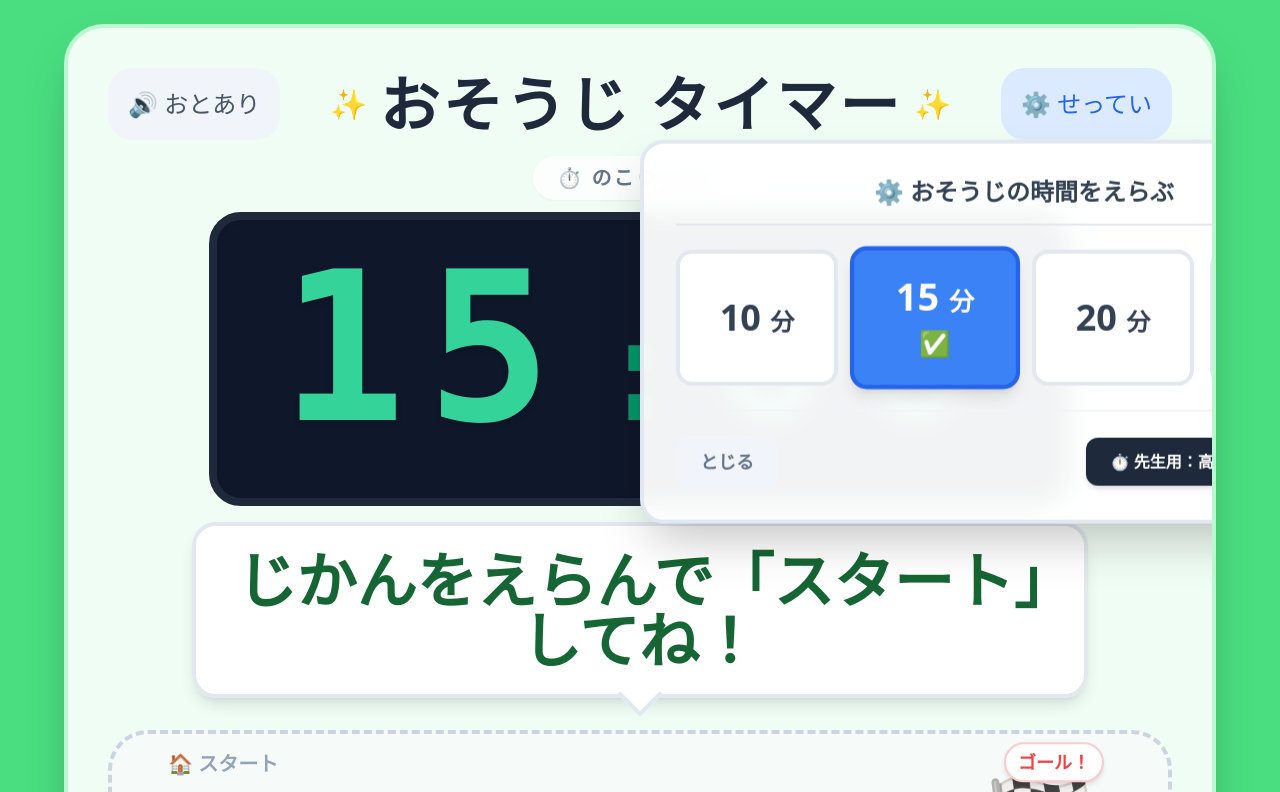
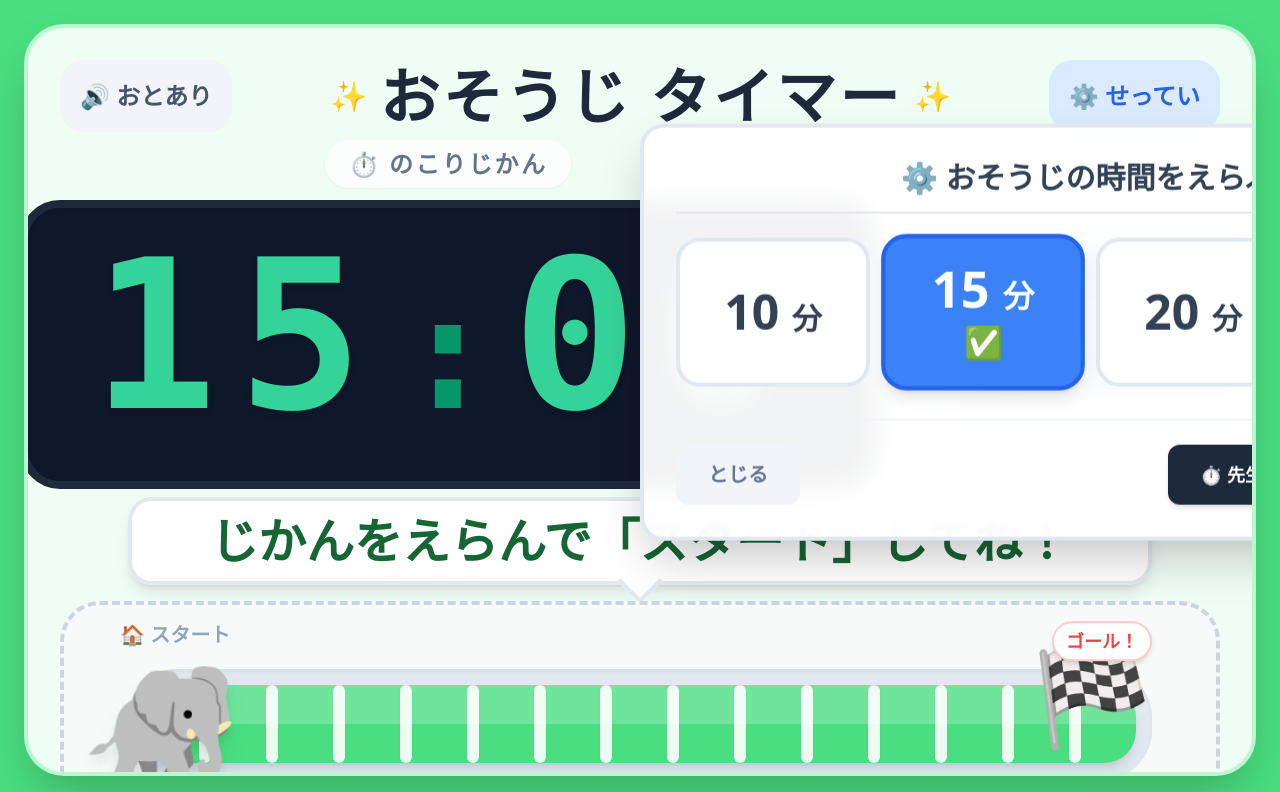
Before and after one commit to y05247743-svg/cleaning-timer, a plain HTML site: page index.html in a window 1280 px wide. Both pictures are taken after a click on the button "⚙️ せってい". Shown: the top 792 px of the page. Drawn offline with nearby package versions, Linux system fonts and the light colour scheme.

Commit message:
Update index.html

```diff
--- a/index.html
+++ b/index.html
@@ -2,10 +2,12 @@
 <html lang="ja">
 <head>
   <meta charset="UTF-8">
-  <meta name="viewport" content="width=device-width, initial-scale=1.0">
+  <!-- iPadでのピンチズームやダブルタップズームを防止し、アプリのように固定する設定 -->
+  <meta name="viewport" content="width=device-width, initial-scale=1.0, maximum-scale=1.0, user-scalable=no">
   <title>おそうじタイマー</title>
   <script src="https://cdn.tailwindcss.com"></script>
   <style>
+    /* アニメーション設定 */
     @keyframes wiggle {
       0%, 100% { transform: rotate(-5deg) translateY(-60%); }
       50% { transform: rotate(5deg) translateY(-70%); }
@@ -18,29 +20,27 @@
       0%, 100% { background-color: #ffffff; }
       50% { background-color: #ef4444; }
     }
-    .animate-wiggle {
-      animation: wiggle 0.5s ease-in-out infinite;
-    }
-    .animate-float {
-      animation: float 3s ease-in-out infinite;
-    }
-    .animate-danger-flash {
-      animation: dangerFlash 2s ease-in-out infinite;
-    }
+    .animate-wiggle { animation: wiggle 0.5s ease-in-out infinite; }
+    .animate-float { animation: float 3s ease-in-out infinite; }
+    .animate-danger-flash { animation: dangerFlash 2s ease-in-out infinite; }
+
+    /* タッチ操作の最適化 */
+    button { touch-action: manipulation; }
   </style>
 </head>
-<body>
-  <div id="app-container" class="min-h-screen transition-colors duration-500 p-4 md:p-6 flex flex-col items-center justify-center font-sans">
+<body class="h-screen w-screen overflow-hidden select-none bg-slate-100 font-sans">
 
-    <!-- メインコンテナ -->
-    <div id="main-card" class="w-full max-w-6xl flex-grow flex flex-col justify-between rounded-[2.5rem] shadow-2xl p-6 md:p-10 border-4 relative overflow-hidden transition-colors duration-500">
+  <div id="app-container" class="h-full w-full transition-colors duration-500 p-4 md:p-6 flex flex-col">
 
-      <!-- 終了時のエフェクト -->
+    <!-- メインカード（画面いっぱいに広がる） -->
+    <div id="main-card" class="h-full w-full flex flex-col justify-between rounded-[2.5rem] shadow-2xl p-6 md:p-8 border-4 relative overflow-hidden transition-colors duration-500">
+
+      <!-- 終了時のフラッシュエフェクト -->
       <div id="finish-overlay" class="absolute inset-0 bg-yellow-100/40 pointer-events-none flex items-center justify-center animate-pulse z-0 hidden"></div>
 
-      <!-- ヘッダーエリア -->
+      <!-- [上部] ヘッダーエリア -->
       <div class="w-full flex justify-between items-center z-10 shrink-0">
-        <button id="btn-sound" class="p-4 md:p-5 bg-slate-100 hover:bg-slate-200 rounded-2xl md:rounded-3xl transition-all text-slate-600 active:scale-95 text-2xl">
+        <button id="btn-sound" class="p-3 md:p-5 bg-slate-100 hover:bg-slate-200 rounded-2xl md:rounded-3xl transition-all text-slate-600 active:scale-95 text-xl md:text-2xl font-bold">
           🔊 おとあり
         </button>
 
@@ -50,109 +50,118 @@
           <span class="text-3xl animate-pulse hidden md:block">✨</span>
         </div>
 
-        <button id="btn-settings" class="p-4 md:p-5 rounded-2xl md:rounded-3xl transition-all active:scale-95 text-2xl bg-slate-100 hover:bg-slate-200 text-slate-600">
+        <button id="btn-settings" class="p-3 md:p-5 rounded-2xl md:rounded-3xl transition-all active:scale-95 text-xl md:text-2xl font-bold bg-slate-100 hover:bg-slate-200 text-slate-600">
           ⚙️ せってい
         </button>
       </div>
 
       <!-- 設定パネル（オーバーレイ表示） -->
-      <div id="settings-modal" class="hidden absolute top-28 left-1/2 transform -translate-x-1/2 w-[90%] max-w-3xl p-8 bg-white/95 backdrop-blur-md rounded-3xl shadow-2xl border-4 border-slate-200 z-50 animate-float">
+      <div id="settings-modal" class="hidden absolute top-24 left-1/2 transform -translate-x-1/2 w-[90%] max-w-4xl p-8 bg-white/95 backdrop-blur-md rounded-3xl shadow-2xl border-4 border-slate-200 z-50 animate-float">
         <div class="flex items-center gap-2 border-b-2 pb-4 mb-6 w-full justify-center">
-          <span class="font-black text-slate-700 text-2xl">⚙️ おそうじの時間をえらぶ</span>
+          <span class="font-black text-slate-700 text-3xl">⚙️ おそうじの時間をえらぶ</span>
         </div>
-        <div id="duration-buttons" class="grid grid-cols-2 md:grid-cols-4 gap-4 w-full mb-6">
+        <div id="duration-buttons" class="grid grid-cols-4 gap-4 w-full mb-8">
           <!-- JSで動的に生成 -->
         </div>
         <div class="border-t-2 border-slate-100 pt-6 flex justify-between items-center">
-          <button id="btn-close-settings" class="text-slate-500 hover:text-slate-700 font-bold text-lg px-6 py-3 bg-slate-100 rounded-xl">
+          <button id="btn-close-settings" class="text-slate-500 hover:text-slate-700 font-bold text-xl px-8 py-4 bg-slate-100 rounded-xl">
             とじる
           </button>
-          <button id="btn-demo" class="inline-flex items-center space-x-2 bg-slate-800 hover:bg-slate-700 text-white px-6 py-3 rounded-xl font-bold transition-all shadow-md">
+          <button id="btn-demo" class="inline-flex items-center space-x-2 bg-slate-800 hover:bg-slate-700 text-white px-8 py-4 rounded-xl font-bold text-lg transition-all shadow-md">
             <span>⏱️ 先生用：高速テスト(100倍速)</span>
           </button>
         </div>
       </div>
 
-      <!-- 巨大デジタルタイマー -->
-      <div class="flex flex-col items-center justify-center flex-grow z-10 py-4">
-        <div class="text-base md:text-xl font-black text-slate-500 uppercase tracking-widest mb-3 flex items-center gap-2 bg-white/80 px-6 py-2 rounded-full shadow-sm">
-          <span>⏱️</span> のこりじかん
+      <!-- [中央] タイマーとコントロールボタン（iPad横画面用に横並び） -->
+      <div class="flex-grow flex flex-row items-center justify-center gap-8 lg:gap-16 w-full py-2 z-10">
+
+        <!-- デジタルタイマー -->
+        <div class="flex flex-col items-center shrink-0">
+          <div class="text-lg md:text-2xl font-black text-slate-500 uppercase tracking-widest mb-3 flex items-center gap-2 bg-white/80 px-6 py-2 rounded-full shadow-sm">
+            <span>⏱️</span> のこりじかん
+          </div>
+          <div id="timer-container" class="bg-slate-900 px-8 lg:px-16 py-4 lg:py-6 rounded-[2.5rem] shadow-inner border-8 border-slate-800 flex items-baseline justify-center font-mono select-none transition-colors duration-300">
+            <span id="timer-m" class="text-[8rem] lg:text-[13rem] font-black tracking-widest leading-none drop-shadow-md">15</span>
+            <span id="timer-colon" class="text-[6rem] lg:text-[10rem] font-black mx-4 pb-6 leading-none">:</span>
+            <span id="timer-s" class="text-[8rem] lg:text-[13rem] font-black tracking-widest leading-none drop-shadow-md">00</span>
+          </div>
         </div>
-        <div id="timer-container" class="bg-slate-900 px-8 md:px-16 py-4 md:py-6 rounded-[2rem] shadow-inner border-8 border-slate-800 flex items-baseline justify-center font-mono select-none w-[95%] md:w-auto transition-colors duration-300">
-          <span id="timer-m" class="text-[6rem] md:text-[10rem] lg:text-[13rem] font-black tracking-widest leading-none drop-shadow-md">15</span>
-          <span id="timer-colon" class="text-[4rem] md:text-[7rem] lg:text-[9rem] font-black mx-2 md:mx-6 pb-4 md:pb-8 leading-none">:</span>
-          <span id="timer-s" class="text-[6rem] md:text-[10rem] lg:text-[13rem] font-black tracking-widest leading-none drop-shadow-md">00</span>
+
+        <!-- コントロールボタン -->
+        <div class="flex flex-col items-center justify-center gap-4 shrink-0 w-[250px] lg:w-[320px]">
+          <button id="btn-start" class="w-full flex items-center justify-center space-x-2 bg-gradient-to-r from-blue-500 to-indigo-600 hover:from-blue-600 hover:to-indigo-700 text-white py-8 lg:py-10 rounded-[2.5rem] text-4xl lg:text-5xl font-black shadow-2xl active:scale-95 transition-transform">
+            <span>▶ スタート</span>
+          </button>
+
+          <button id="btn-stop" class="hidden w-full flex items-center justify-center space-x-2 bg-gradient-to-r from-slate-500 to-slate-600 hover:from-slate-600 hover:to-slate-700 text-white py-8 lg:py-10 rounded-[2.5rem] text-4xl lg:text-5xl font-black shadow-2xl active:scale-95 transition-transform">
+            <span>■ ストップ</span>
+          </button>
+
+          <!-- 先生用：終了予想時刻 -->
+          <div id="finish-time-container" class="hidden w-full text-center text-slate-500 text-sm lg:text-lg bg-white border-2 border-slate-100 rounded-2xl px-4 py-3 font-bold shadow-sm">
+            <div class="flex items-center justify-center gap-2 mb-1">
+              <span class="w-3 h-3 rounded-full bg-emerald-500 animate-pulse"></span>
+              <span>終了予想時刻</span>
+            </div>
+            <strong id="finish-time-text" class="text-slate-800 text-2xl lg:text-3xl">--:--</strong>
+          </div>
         </div>
+
       </div>
 
-      <!-- 吹き出しメッセージ -->
-      <div class="w-full flex items-center justify-center z-10 mb-6 shrink-0">
-        <div class="bg-white/95 rounded-3xl border-4 border-slate-200 px-8 py-6 shadow-lg relative w-11/12 max-w-4xl text-center">
-          <p id="message-text" class="text-3xl md:text-5xl lg:text-6xl font-black transition-all duration-300">
+      <!-- [下部] 吹き出しメッセージ -->
+      <div class="w-full flex items-center justify-center z-10 mb-4 shrink-0">
+        <div class="bg-white/95 rounded-3xl border-4 border-slate-200 px-8 py-4 shadow-lg relative w-11/12 max-w-5xl text-center">
+          <p id="message-text" class="text-4xl lg:text-5xl font-black transition-all duration-300">
             じかんをえらんで「スタート」してね！
           </p>
           <div class="absolute -bottom-4 left-1/2 transform -translate-x-1/2 w-8 h-8 bg-white border-r-4 border-b-4 border-slate-200 rotate-45"></div>
         </div>
       </div>
 
-      <!-- ゲージとゾウさん（メーター部分） -->
-      <div class="w-full relative z-10 py-12 md:py-16 px-6 md:px-16 mt-2 bg-slate-50/70 rounded-[2.5rem] border-4 border-dashed border-slate-300 shrink-0">
+      <!-- [最下部] ゲージとゾウさん（メーター部分） -->
+      <div class="w-full relative z-10 pt-16 pb-4 px-8 lg:px-16 bg-slate-50/70 rounded-[2.5rem] border-4 border-dashed border-slate-300 shrink-0">
         <div class="relative w-full">
-          <div class="absolute left-0 top-0 text-sm md:text-xl font-black text-slate-400 transform -translate-y-10 md:-translate-y-12 -translate-x-2">
+
+          <!-- スタート/ゴールラベル -->
+          <div class="absolute left-0 top-0 text-lg lg:text-xl font-black text-slate-400 transform -translate-y-12 -translate-x-2">
             🏠 スタート
           </div>
-
-          <div class="absolute right-0 top-0 text-5xl md:text-7xl lg:text-8xl z-50 transform -translate-y-14 md:-translate-y-20 translate-x-4 md:translate-x-8 animate-bounce">
+          <div class="absolute right-0 top-0 text-6xl lg:text-8xl z-50 transform -translate-y-16 lg:-translate-y-20 translate-x-4 lg:translate-x-8 animate-bounce">
             🏁
-            <span class="absolute -top-8 right-0 text-sm md:text-lg font-black text-red-500 bg-white px-3 py-1 rounded-full border-2 border-red-200 shadow-md whitespace-nowrap">
+            <span class="absolute -top-6 right-0 text-sm lg:text-lg font-black text-red-500 bg-white px-3 py-1 rounded-full border-2 border-red-200 shadow-md whitespace-nowrap">
               ゴール！
             </span>
           </div>
 
-          <!-- キャラクター -->
+          <!-- キャラクター（ゾウさん） -->
           <div id="elephant-container" class="absolute top-0 z-30 transition-all duration-200 ease-out animate-float" style="left: calc(0% - 3rem); transform: translateY(-60%);">
-            <div class="text-7xl md:text-8xl lg:text-9xl select-none flex flex-col items-center">
+            <div class="text-7xl lg:text-9xl select-none flex flex-col items-center">
               <span id="elephant-text" class="inline-block transform scale-x-[-1] drop-shadow-xl">🐘</span>
             </div>
-            <div id="dust-effect" class="hidden absolute -bottom-2 -left-4 text-3xl md:text-4xl animate-ping opacity-60">💨</div>
+            <div id="dust-effect" class="hidden absolute -bottom-2 -left-4 text-4xl animate-ping opacity-60">💨</div>
           </div>
 
           <!-- メーター本体 -->
-          <div class="w-full h-[80px] md:h-[120px] bg-slate-200 rounded-[3rem] p-3 md:p-4 shadow-inner relative overflow-hidden flex items-center justify-end">
+          <div class="w-full h-[80px] lg:h-[110px] bg-slate-200 rounded-[3rem] p-3 lg:p-4 shadow-inner relative overflow-hidden flex items-center justify-end">
+
             <div id="progress-bar" class="h-full rounded-[2rem] transition-all duration-200 ease-linear shadow-lg relative z-10 flex items-center" style="width: 100%;">
               <div class="w-full h-1/2 bg-white/20 absolute top-0 rounded-t-[2rem]"></div>
             </div>
 
             <!-- 1分ごとの区切り線 -->
-            <div id="dividers-container" class="absolute inset-0 py-3 md:py-4 px-4 flex justify-evenly items-center z-20 pointer-events-none">
+            <div id="dividers-container" class="absolute inset-0 py-3 lg:py-4 px-4 flex justify-evenly items-center z-20 pointer-events-none">
               <!-- JSで動的に生成 -->
             </div>
           </div>
 
-          <div class="w-full flex justify-between px-2 mt-4 text-sm md:text-xl font-black text-slate-400">
+          <!-- ゲージ下の補助テキスト -->
+          <div class="w-full flex justify-between px-2 mt-4 text-lg lg:text-xl font-black text-slate-400">
             <span>おわり</span>
-            <span id="duration-display" class="text-slate-500 bg-slate-200 px-4 py-1 rounded-full">おそうじタイム： 15ぷん</span>
+            <span id="duration-display" class="text-slate-500 bg-slate-200 px-6 py-1.5 rounded-full">おそうじタイム： 15ぷん</span>
             <span>はじめ</span>
           </div>
-        </div>
-      </div>
-
-      <!-- コントロールボタン -->
-      <div class="flex flex-col items-center gap-4 z-10 w-full mt-6 shrink-0">
-        <div class="flex justify-center w-full">
-          <button id="btn-start" class="flex items-center justify-center space-x-4 bg-gradient-to-r from-blue-500 to-indigo-600 hover:from-blue-600 hover:to-indigo-700 text-white px-12 md:px-24 py-6 md:py-8 rounded-[2.5rem] text-3xl md:text-5xl lg:text-6xl font-black shadow-2xl active:scale-95 transition-transform w-full md:w-auto">
-            <span>▶ スタート！</span>
-          </button>
-
-          <button id="btn-stop" class="hidden flex items-center justify-center space-x-4 bg-gradient-to-r from-slate-500 to-slate-600 hover:from-slate-600 hover:to-slate-700 text-white px-12 md:px-24 py-6 md:py-8 rounded-[2.5rem] text-3xl md:text-5xl lg:text-6xl font-black shadow-2xl active:scale-95 transition-transform w-full md:w-auto">
-            <span>■ ストップ</span>
-          </button>
-        </div>
-
-        <!-- 先生用：終了予想時刻 -->
-        <div id="finish-time-container" class="hidden text-slate-500 text-sm md:text-lg bg-white border-2 border-slate-100 rounded-full px-6 py-2 flex items-center gap-2 font-bold shadow-sm">
-          <span class="w-3 h-3 rounded-full bg-emerald-500 animate-pulse"></span>
-          先生用：このまま進むと <strong id="finish-time-text" class="text-slate-800 text-xl md:text-2xl">--:--</strong> 頃にお掃除が終わります。
         </div>
       </div>
 
@@ -196,7 +205,7 @@
     const finishTimeContainer = document.getElementById('finish-time-container');
     const finishTimeText = document.getElementById('finish-time-text');
 
-    // Themes (React版と同様)
+    // Themes
     const themes = {
       finished: {
         bar: 'bg-emerald-500', text: 'text-emerald-700', bg: 'bg-emerald-300', cardBg: 'bg-emerald-50', border: 'border-emerald-100', character: '👑🐘✨', timerText: 'text-emerald-400', timerColon: 'text-emerald-600'
@@ -212,7 +221,6 @@
       }
     };
 
-    // Class lists for replacement
     const bgClasses = ['bg-emerald-300', 'animate-danger-flash', 'bg-amber-400', 'bg-green-400'];
     const cardBgClasses = ['bg-emerald-50', 'bg-transparent', 'bg-amber-50', 'bg-green-50'];
     const borderClasses = ['border-emerald-100', 'border-red-500', 'border-amber-200', 'border-green-200'];
@@ -221,7 +229,7 @@
     const timerColonClasses = ['text-emerald-600', 'text-red-600', 'text-amber-500'];
     const barClasses = ['bg-emerald-500', 'bg-red-500', 'animate-pulse', 'bg-amber-400', 'bg-green-400'];
 
-    // 初期化
+    // 初期化処理
     initDurationButtons();
     updateDividers();
     updateUI();
@@ -261,7 +269,7 @@
       }
     }
 
-    // タイマー制御
+    // タイマーメインループ
     function startTimerLoop() {
       if (timerInterval) clearInterval(timerInterval);
 
@@ -288,7 +296,7 @@
       }, 100);
     }
 
-    // イベントリスナー
+    // ボタンクリックイベント
     btnStart.addEventListener('click', () => {
       isFinished = false;
       settingsModal.classList.add('hidden');
@@ -345,6 +353,7 @@
       updateUI();
     });
 
+    // 設定変更
     function changeDuration(minutes) {
       durationMinutes = minutes;
       remainingTimeMs = minutes * 60 * 1000;
@@ -357,22 +366,22 @@
       updateUI();
     }
 
-    // 動的UI生成
+    // 時間設定ボタンの生成
     function initDurationButtons() {
       durationButtonsContainer.innerHTML = '';
       [10, 15, 20, 25].forEach(min => {
         const btn = document.createElement('button');
         const isSelected = durationMinutes === min;
 
-        btn.className = `py-6 px-4 rounded-2xl font-black text-3xl md:text-4xl border-4 flex flex-col items-center justify-center gap-2 transition-all ${
+        btn.className = `py-6 px-4 rounded-3xl font-black text-3xl md:text-5xl border-4 flex flex-col items-center justify-center gap-2 transition-all ${
           isSelected
             ? 'bg-blue-500 border-blue-600 text-white shadow-lg transform scale-105'
             : 'bg-white border-slate-200 text-slate-700 hover:bg-slate-50'
         }`;
 
         btn.innerHTML = `
-          <span>${min} <span class="text-xl md:text-2xl">分</span></span>
-          ${isSelected ? '<span class="text-2xl">✅</span>' : ''}
+          <span>${min} <span class="text-2xl md:text-3xl">分</span></span>
+          ${isSelected ? '<span class="text-3xl">✅</span>' : ''}
         `;
 
         btn.onclick = () => changeDuration(min);
@@ -380,6 +389,7 @@
       });
     }
 
+    // ゲージの区切り線の生成
     function updateDividers() {
       dividersContainer.innerHTML = '';
       for (let i = 0; i < durationMinutes - 1; i++) {
@@ -389,7 +399,7 @@
       }
     }
 
-    // ユーティリティ
+    // ユーティリティ関数
     function formatTimer(ms) {
       const totalSeconds = Math.ceil(ms / 1000);
       const m = Math.floor(totalSeconds / 60).toString().padStart(2, '0');
@@ -407,7 +417,6 @@
 
     function removeClasses(element, classArray) {
       classArray.forEach(cls => {
-        // "animate-pulse" などの複合クラスに対応するため split する
         cls.split(' ').forEach(c => element.classList.remove(c));
       });
     }
@@ -418,21 +427,20 @@
       });
     }
 
-    // UI更新ループ
+    // UIの描画更新
     function updateUI() {
       const totalDurationMs = durationMinutes * 60 * 1000;
       const percentage = Math.max(0, Math.min(100, (remainingTimeMs / totalDurationMs) * 100));
       const elephantPosition = 100 - percentage;
       const remainingMinutes = remainingTimeMs / (60 * 1000);
 
-      // テーマ決定
+      // テーマ判定
       let theme;
       if (isFinished) theme = themes.finished;
       else if (remainingMinutes <= 3) theme = themes.danger;
       else if (remainingMinutes <= 7) theme = themes.warning;
       else theme = themes.normal;
 
-      // 背景色などの更新
       removeClasses(appContainer, bgClasses);
       addClasses(appContainer, theme.bg);
 
@@ -442,11 +450,10 @@
       removeClasses(mainCard, borderClasses);
       addClasses(mainCard, theme.border);
 
-      // 終了エフェクト
       if (isFinished) finishOverlay.classList.remove('hidden');
       else finishOverlay.classList.add('hidden');
 
-      // タイマーテキスト更新
+      // タイマー更新
       const timeParts = formatTimer(remainingTimeMs);
       timerM.textContent = timeParts.m;
       timerS.textContent = timeParts.s;
@@ -486,14 +493,14 @@
         dustEffect.classList.add('hidden');
       }
 
-      // プログレスバー更新
+      // ゲージ更新
       progressBar.style.width = `${percentage}%`;
       removeClasses(progressBar, barClasses);
       addClasses(progressBar, theme.bar);
 
-      // その他の表示
       durationDisplay.textContent = `おそうじタイム： ${durationMinutes}ぷん`;
 
+      // ボタン切り替え
       if (!isActive) {
         btnStart.classList.remove('hidden');
         btnStop.classList.add('hidden');
```
